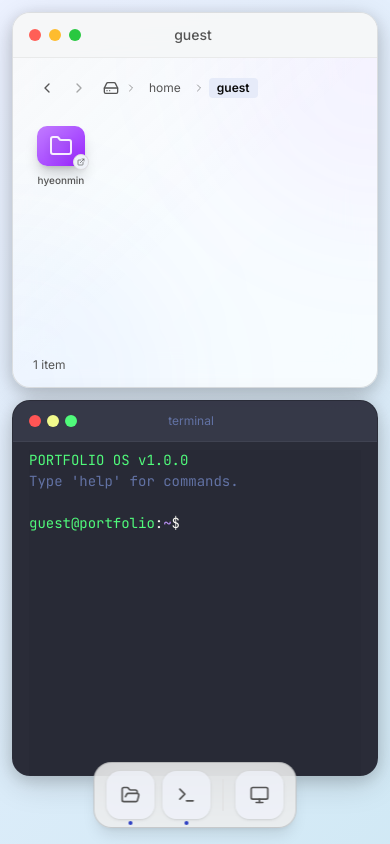
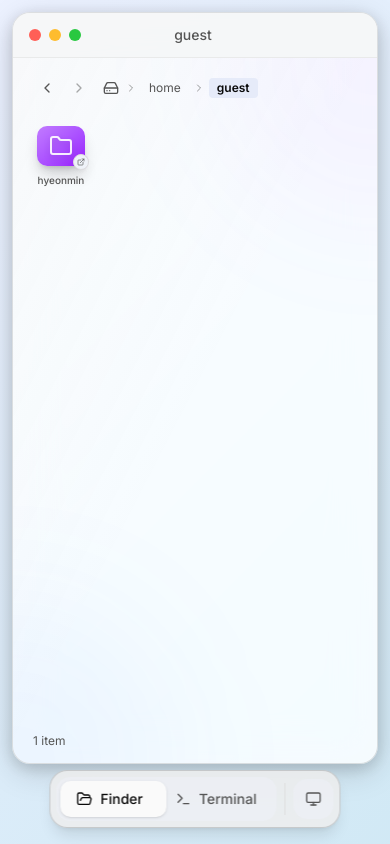
Before and after one commit to addniner/portfolio, a React (Vite) app: page / in a window 390 px wide. Built offline with nearby package versions, Linux system fonts and the light colour scheme.

Commit message:
feat: mobile

```diff
--- a/src/components/Layout/DualPanel.tsx
+++ b/src/components/Layout/DualPanel.tsx
@@ -3,6 +3,7 @@ import { cn } from '@/lib/utils';
 import { useTerminalContext } from '@/context/TerminalContext';
 import { useIsMobile } from '@/hooks/useMediaQuery';
 import { Dock } from '@/components/ui/Dock';
+import { MobileSegmentControl } from '@/components/ui/MobileSegmentControl';
 
 interface DualPanelProps {
   terminal: ReactNode;
@@ -14,17 +15,57 @@ export function DualPanel({ terminal, viewer }: DualPanelProps) {
   const { isTerminalVisible, isViewerVisible } = state;
   const isMobile = useIsMobile();
 
-  // Count visible panels
+  // Count visible panels (for desktop dual view)
   const visibleCount = (isViewerVisible ? 1 : 0) + (isTerminalVisible ? 1 : 0);
 
+  // Mobile: show one panel at a time with segment control switching
+  if (isMobile) {
+    return (
+      <div className="h-screen w-screen overflow-hidden bg-depth relative">
+        {/* Single panel container */}
+        <div className="h-full w-full p-3 pb-20">
+          {/* Viewer Window (shown when active) */}
+          <div
+            className={cn(
+              'h-full w-full rounded-2xl overflow-hidden',
+              'window-glass',
+              'transition-opacity duration-200',
+              isViewerVisible ? 'opacity-100' : 'hidden'
+            )}
+          >
+            {viewer}
+          </div>
+
+          {/* Terminal Window (shown when active) */}
+          <div
+            className={cn(
+              'h-full w-full rounded-2xl overflow-hidden',
+              'bg-dracula-bg/95 border border-window-border',
+              'shadow-[0_8px_32px_var(--window-shadow),0_4px_16px_var(--window-shadow)]',
+              'backdrop-blur-xl',
+              'transition-opacity duration-200',
+              isTerminalVisible && !isViewerVisible ? 'opacity-100' : 'hidden'
+            )}
+          >
+            {terminal}
+          </div>
+        </div>
+
+        {/* Mobile Segment Control */}
+        <MobileSegmentControl />
+      </div>
+    );
+  }
+
+  // Desktop: dual panel layout with Dock
   return (
     <div className="h-screen w-screen overflow-hidden bg-depth relative">
       {/* Floating windows container */}
       <div className={cn(
         'h-full w-full',
-        'flex flex-col md:flex-row',
-        'p-3 md:p-4 gap-3 md:gap-4',
-        'pb-20 md:pb-20' // Space for dock
+        'flex flex-row',
+        'p-4 gap-4',
+        'pb-20' // Space for dock
       )}>
         {/* Viewer Window */}
         <div
@@ -34,7 +75,7 @@ export function DualPanel({ terminal, viewer }: DualPanelProps) {
             'transition-all duration-300 ease-out',
             isViewerVisible
               ? visibleCount === 2
-                ? isMobile ? 'h-1/2 w-full opacity-100' : 'h-full w-1/2 opacity-100'
+                ? 'h-full w-1/2 opacity-100'
                 : 'h-full w-full opacity-100'
               : 'h-0 w-0 opacity-0 p-0 m-0 overflow-hidden'
           )}
@@ -54,7 +95,7 @@ export function DualPanel({ terminal, viewer }: DualPanelProps) {
             'transition-all duration-300 ease-out',
             isTerminalVisible
               ? visibleCount === 2
-                ? isMobile ? 'h-1/2 w-full opacity-100' : 'h-full w-1/2 opacity-100'
+                ? 'h-full w-1/2 opacity-100'
                 : 'h-full w-full opacity-100'
               : 'h-0 w-0 opacity-0 p-0 m-0 overflow-hidden'
           )}
--- /dev/null
+++ b/src/components/ui/MobileSegmentControl.tsx
@@ -0,0 +1,115 @@
+import { cn } from '@/lib/utils';
+import { motion } from 'motion/react';
+import { Terminal, FolderOpen, Sun, Moon, Monitor } from 'lucide-react';
+import { useTerminalContext } from '@/context/TerminalContext';
+import { useTheme } from '@/context/ThemeContext';
+
+type Tab = 'finder' | 'terminal';
+
+export function MobileSegmentControl() {
+  const { state, setTerminalVisible, setViewerVisible } = useTerminalContext();
+  const { theme, setTheme } = useTheme();
+
+  // Determine active tab based on visibility state
+  const activeTab: Tab = state.isTerminalVisible && !state.isViewerVisible ? 'terminal' : 'finder';
+
+  const handleTabChange = (tab: Tab) => {
+    if (tab === 'finder') {
+      setViewerVisible(true);
+      setTerminalVisible(false);
+    } else {
+      setTerminalVisible(true);
+      setViewerVisible(false);
+    }
+  };
+
+  const cycleTheme = () => {
+    const themes: Array<'light' | 'dark' | 'system'> = ['light', 'dark', 'system'];
+    const currentIndex = themes.indexOf(theme);
+    const nextIndex = (currentIndex + 1) % themes.length;
+    setTheme(themes[nextIndex]);
+  };
+
+  const getThemeIcon = () => {
+    if (theme === 'system') {
+      return <Monitor className="w-4 h-4" />;
+    }
+    return theme === 'dark' ? <Moon className="w-4 h-4" /> : <Sun className="w-4 h-4" />;
+  };
+
+  return (
+    <div
+      className={cn(
+        'fixed bottom-4 left-1/2 -translate-x-1/2 z-50',
+        'flex items-center gap-2',
+        'px-1.5 py-1.5',
+        'rounded-2xl',
+        'bg-dock-bg border border-dock-border',
+        'backdrop-blur-xl',
+        'shadow-lg shadow-black/10 dark:shadow-black/30'
+      )}
+    >
+      {/* Segment Control */}
+      <div className="relative flex items-center bg-secondary/50 rounded-xl p-1">
+        {/* Animated background */}
+        <motion.div
+          layoutId="segment-bg"
+          className="absolute inset-y-1 rounded-lg bg-background shadow-sm"
+          style={{
+            width: 'calc(50% - 4px)',
+            left: activeTab === 'finder' ? '4px' : 'calc(50%)',
+          }}
+          transition={{ type: 'spring', stiffness: 400, damping: 30 }}
+        />
+
+        {/* Finder Tab */}
+        <button
+          onClick={() => handleTabChange('finder')}
+          className={cn(
+            'relative z-10 flex items-center gap-2 px-4 py-2 rounded-lg',
+            'text-sm font-medium transition-colors duration-200',
+            activeTab === 'finder'
+              ? 'text-foreground'
+              : 'text-muted-foreground hover:text-foreground'
+          )}
+        >
+          <FolderOpen className="w-4 h-4" />
+          <span>Finder</span>
+        </button>
+
+        {/* Terminal Tab */}
+        <button
+          onClick={() => handleTabChange('terminal')}
+          className={cn(
+            'relative z-10 flex items-center gap-2 px-4 py-2 rounded-lg',
+            'text-sm font-medium transition-colors duration-200',
+            activeTab === 'terminal'
+              ? 'text-foreground'
+              : 'text-muted-foreground hover:text-foreground'
+          )}
+        >
+          <Terminal className="w-4 h-4" />
+          <span>Terminal</span>
+        </button>
+      </div>
+
+      {/* Divider */}
+      <div className="w-px h-8 bg-border" />
+
+      {/* Theme Toggle */}
+      <button
+        onClick={cycleTheme}
+        className={cn(
+          'flex items-center justify-center',
+          'w-10 h-10 rounded-xl',
+          'bg-secondary/50 hover:bg-accent',
+          'text-muted-foreground hover:text-foreground',
+          'transition-colors duration-200'
+        )}
+        aria-label="Toggle theme"
+      >
+        {getThemeIcon()}
+      </button>
+    </div>
+  );
+}
```
